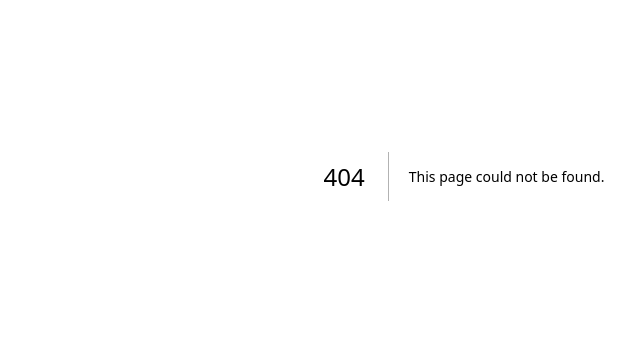
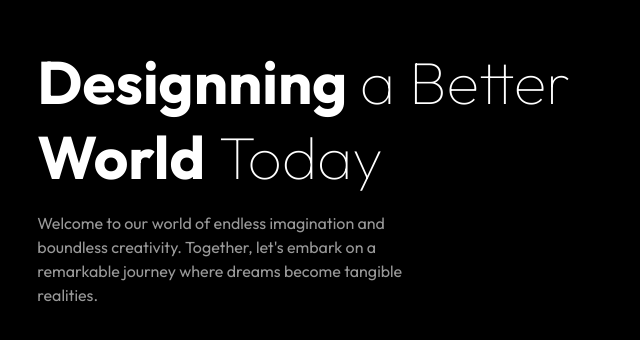
Before and after one commit to thanhhuynh1903/portfolio, a Next.js app: page /homepage in a window 1280 px wide. Before the commit this address had no page. Shown: the part 224-564 px from the top of the page, without its empty margins (176-816 px from the left). Built offline with nearby package versions, Linux system fonts and the light colour scheme.

Commit message:
add more UI

```diff
--- /dev/null
+++ b/src/app/HomePage.js
@@ -0,0 +1,17 @@
+import React from "react";
+
+export default function HomePage() {
+  return (
+    <div className="relative container flex min-h-screen flex-col items-center justify-center bg-white overflow-hidden">
+      <div>
+        <h1 className="text-3xl font-bold text-white">
+          Welcome to the Home Page
+        </h1>
+        <p className="mt-2 text-gray-600">
+          This is the main content area of the home page.
+        </p>
+      </div>
+
+    </div>
+  );
+}
--- /dev/null
+++ b/src/app/contact/page.js
@@ -0,0 +1,11 @@
+import React from "react";
+
+export default function page() {
+  return (
+    <div>
+      <h1 className="text-3xl font-black">Contact Page</h1>
+      <p>If you have any questions, feel free to reach out!</p>
+      page
+    </div>
+  );
+}
--- a/src/app/globals.css
+++ b/src/app/globals.css
@@ -22,5 +22,5 @@
 body {
   background: var(--background);
   color: var(--foreground);
-  font-family: 'Outfit', sans-serif;
+  font-family: "Outfit", sans-serif;
 }
--- /dev/null
+++ b/src/app/homepage/page.js
@@ -0,0 +1,30 @@
+import React from "react";
+
+export default function page() {
+  return (
+    <div className="container relative flex justify-center  align-center items-center h-[100vh] bg-black">
+      <div className="w-8/12">
+        <div className="block">
+          <div>
+            <h1 className="text-2xl md:text-4xl lg:text-6xl text-white leading-tight">
+              <strong className="font-bold">Designning</strong>{" "}
+              <span className="font-thin">a Better </span>
+              <br />
+              <span className="font-thin">
+                <strong className="font-bold">World</strong> Today
+              </span>
+            </h1>
+          </div>
+          <div className="w-96 text-white mt-4 opacity-60">
+            <p>
+              Welcome to our world of endless imagination and boundless
+              creativity. Together, let's embark on a remarkable journey where
+              dreams become tangible realities.
+            </p>
+          </div>
+          <div></div>
+        </div>
+      </div>
+    </div>
+  );
+}
--- a/src/app/layout.js
+++ b/src/app/layout.js
@@ -19,6 +19,12 @@ export const metadata = {
 export default function RootLayout({ children }) {
   return (
     <html lang="en">
+       <head>
+        <link
+          href="https://fonts.googleapis.com/css2?family=Outfit:wght@100..900&display=swap"
+          rel="stylesheet"
+        />
+      </head>
       <body
         className={`${geistSans.variable} ${geistMono.variable} antialiased`}
       >
--- a/src/app/page.js
+++ b/src/app/page.js
@@ -3,20 +3,20 @@ import React from 'react';
 import { useState } from 'react';
 import Introduction from "@/components/Introduction";
 import AfterIntroduction from "@/components/AfterIntroduction";
+import HomePage from './HomePage';
 
 export default function Home() {
-  const [showAfter, setShowAfter] = useState(false);
+   const [step, setStep] = useState(0);
 
   return (
     <main>
-     {!showAfter && (
-        <Introduction
-          onFinish={() => {
-            setTimeout(() => setShowAfter(true), 600);
-          }}
-        />
+      {step === 0 && (
+        <Introduction onFinish={() => setTimeout(() => setStep(1), 600)} />
       )}
-      {showAfter && <AfterIntroduction />}
+      {step === 1 && (
+        <AfterIntroduction onFinish={() => setStep(2)} />
+      )}
+      {step === 2 && <HomePage />}
     </main>
   );
 }
--- a/src/components/AfterIntroduction.js
+++ b/src/components/AfterIntroduction.js
@@ -5,7 +5,7 @@ import { gsap } from "gsap";
 
 gsap.registerPlugin(useGSAP);
 
-export default function AfterIntroduction() {
+export default function AfterIntroduction({ onFinish }) {
   const container = useRef(null);
   const orangeBoxRef = useRef(null);
 
@@ -71,6 +71,9 @@ export default function AfterIntroduction() {
           y: -10,
           stagger: 0.1,
           ease: "back.in",
+          onComplete: () => {
+            if (onFinish) onFinish();
+          },
         });
     },
     { scope: container }
--- a/src/components/Introduction.js
+++ b/src/components/Introduction.js
@@ -28,7 +28,7 @@ export default function Introduction({ onFinish }) {
             y: -30,
             stagger: 0.1,
             ease: "back.in",
-              onComplete: () => {
+            onComplete: () => {
               if (onFinish) onFinish();
             },
           });
@@ -55,7 +55,7 @@ export default function Introduction({ onFinish }) {
           ) : (
             <span
               key={i}
-              className="textmoving inline-block opacity-0 tracking-wide font-light"
+              className="textmoving  inline-block opacity-0 tracking-wide font-thin"
             >
               {word}
               <span>&nbsp;</span>
```
Also changed, not shown: src/app/landing/page.js (+6 -6 lines).
